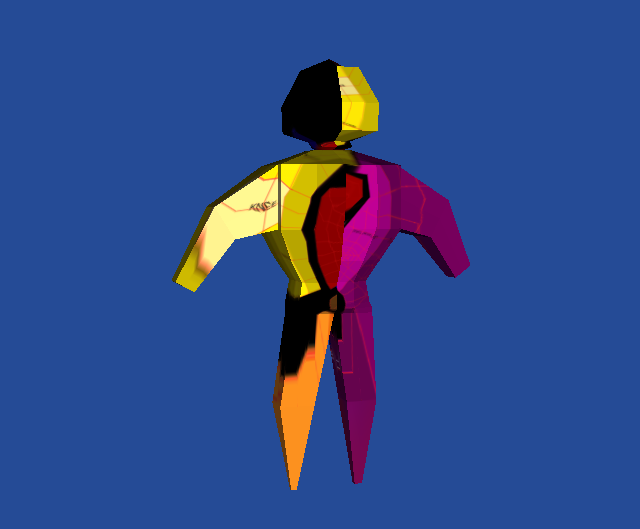
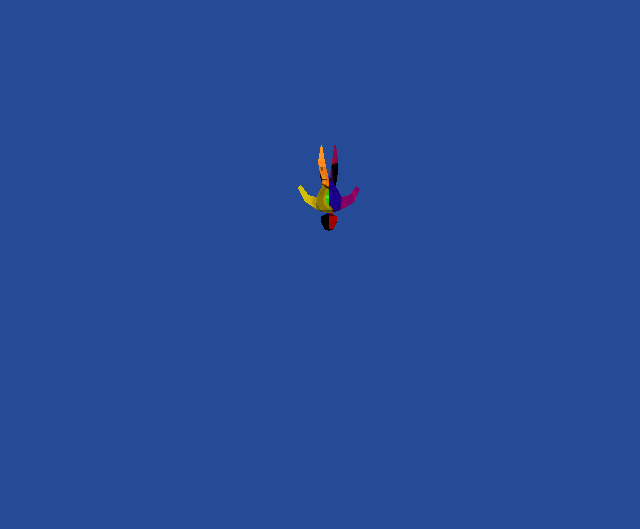
Before and after one commit to Ethanthecrazy/CannonAide, a plain HTML site: page index.html in a window 1280 px wide. Shown: the part 203-732 px from the top of the page, without its empty margins (311-951 px from the left). Drawn offline with nearby package versions, Linux system fonts and the light colour scheme; files whose address does not match are found by name.

Commit message:
Working updates and game manager loading.

```diff
--- a/index.html
+++ b/index.html
@@ -10,6 +10,8 @@
   <script type="text/javascript" src="source/lib//OBJLoader.js"></script>
   <script type="text/javascript" src="source/lib//Array.Prototype.Find.js"></script>
   <script type="text/javascript" src="source/renderer.js"></script>
+  <script type="text/javascript" src="source/game.manager.js"></script>
+  <script type="text/javascript" src="source/entities.js"></script>
 </head>
 
 <body>
@@ -19,27 +21,24 @@
   </div>
   <script>
 
-    var humanoid;
-
     init();
 
     function init() {
       window.engine.Renderer.Init( document.getElementById("viewport") );
-      window.engine.Renderer.Load();
+      window.engine.Renderer.Load( "resources/index.json" );
       window.engine.Renderer.onLoad = function(){
-        humanoid = window.engine.Renderer.CreateRenderObject("humanoid");
-        humanoid.scale.set( 64, 64, 64 );
-				humanoid.rotation.y = 90;
 
-        animate();
+        window.engine.GameManager.Start();
+        window.engine.GameManager.SpawnObject( "humanoid" );
+        main();
+
       };
     }
 
-    function animate() {
+    function main() {
 
-        requestAnimationFrame( animate );
-				humanoid.rotation.y += 0.01;
-
+        requestAnimationFrame( main );
+				window.engine.GameManager.Update();
         window.engine.Renderer.Render();
     }
 
--- /dev/null
+++ b/source/entities.js
@@ -0,0 +1,28 @@
+/* global GameObject */
+
+window.engine.GameManager.AddObjectFunction( "humanoid", function( _d3Object ){
+    var newObj = new GameObject( _d3Object, [] );
+
+    _d3Object.rotation.y = -3.14 / 2;
+    _d3Object.rotation.x = 3.14;
+    newObj.SetVelocity( 0, 0.5);
+
+    var fpsCounter = 0;
+    var fpsTimer = 0;
+
+    newObj.AddUpdateCallback( function( _fDT ) {
+       if( newObj.GetPosition().y > 35 ) {
+           newObj.SetPosition( 0, -40 );
+       }
+
+       fpsCounter++;
+       fpsTimer += _fDT;
+       if( fpsTimer > 1 ) {
+           console.log( fpsCounter );
+           fpsCounter = 0;
+           fpsTimer = 0;
+       }
+    });
+
+   return newObj;
+});
--- /dev/null
+++ b/source/game.manager.js
@@ -0,0 +1,166 @@
+/* global THREE */
+
+//==============================================================================
+function GameObject( _3DObject, _colliderList ) {
+    this.m_3vPrevPos = new THREE.Vector2( 0, 0 );
+    this.m_3vCurrPos = new THREE.Vector2( 0, 0 );
+
+    this.m_bCollisionPhysics = false;
+
+    this.m_3DObject = _3DObject;
+    this.m_3Colliders = _colliderList;
+
+    this.m_onUpdateCallbacks = [];
+    this.m_onCollisionCallbacks = [];
+    this.m_onDestroyCallbacks = [];
+}
+
+//==============================================================================
+GameObject.prototype.AddCollider = function( _collider ) {
+    this.m_3Colliders.push( _collider );
+};
+
+//==============================================================================
+GameObject.prototype.SetPosition = function( _x, _y ) {
+
+    var vOffset = new THREE.Vector2();
+    vOffset.subVectors( this.m_3vPrevPos, this.m_3vCurrPos );
+
+    this.m_3vCurrPos.set( _x, _y );
+    this.m_3vPrevPos.addVectors( this.m_3vCurrPos, vOffset );
+};
+
+//==============================================================================
+GameObject.prototype.GetPosition = function() {
+  return this.m_3vCurrPos;
+};
+
+//==============================================================================
+GameObject.prototype.SetVelocity = function( _x, _y ) {
+    var vNewVel = new THREE.Vector2( -_x, -_y );
+    this.m_3vPrevPos.addVectors( this.m_3vCurrPos, vNewVel );
+};
+
+//==============================================================================
+GameObject.prototype.Get3DObject = function() {
+  return this.m_3DObject;
+};
+
+GameObject.prototype.AddUpdateCallback = function( _callback ) {
+  this.m_onUpdateCallbacks.push( _callback.bind(this) );
+};
+
+//==============================================================================
+GameObject.prototype.Update = function( _fDelta ) {
+
+    for( var updateItr in this.m_onUpdateCallbacks ){
+        var currCall = this.m_onUpdateCallbacks[updateItr];
+        currCall( _fDelta );
+    }
+};
+
+//==============================================================================
+GameObject.prototype.FixedUpdate = function() {
+
+    var newPrevPos = this.m_3vCurrPos.clone();
+    this.m_3vCurrPos.multiplyScalar( 2 );
+    this.m_3vCurrPos.subVectors( this.m_3vCurrPos, this.m_3vPrevPos );
+    this.m_3vPrevPos = newPrevPos;
+
+    if( this.m_3DObject ) {
+        this.m_3DObject.position.x = this.m_3vCurrPos.x;
+        this.m_3DObject.position.y = this.m_3vCurrPos.y;
+    }
+};
+
+//==============================================================================
+GameObject.prototype.onCollision = function( _otherGameobject ) {
+
+    for( var itr in this.m_onCollisionCallbacks ){
+        var currCall = this.m_onCollisionCallbacks[itr];
+        currCall();
+    }
+};
+
+//==============================================================================
+GameObject.prototype.Destroy = function() {
+
+    for( var itr in this.m_onDestroyCallbacks ){
+        var currCall = this.m_onDestroyCallbacks[itr];
+        currCall();
+    }
+
+    window.engine.GameManager.RemoveGameObject( this );
+
+    if( this.m_3DObject ) {
+        window.engine.Renderer.Remove3DObject( this.m_3DObject );
+    }
+};
+
+var FIXED_TIMESTEP = 0.0333;
+
+//==============================================================================
+function GameManager() {
+    this.m_nLastUpdate = 0;
+    this.m_nFixedTimer = 0;
+    this.m_CreateFunctions = {};
+    this.m_GameObjects = [];
+}
+
+//==============================================================================
+GameManager.prototype.Start = function() {
+    this.m_nLastUpdate = Date.now();
+};
+
+//==============================================================================
+GameManager.prototype.AddObjectFunction = function( _name, _funcCreate ) {
+    this.m_CreateFunctions[ _name ] = _funcCreate;
+};
+
+//==============================================================================
+GameManager.prototype.SpawnObject = function( _name ) {
+
+    var d3Object = window.engine.Renderer.CreateRenderObject( _name );
+    var gameObject = null;
+
+    if( this.m_CreateFunctions[ _name ] ) {
+        gameObject = this.m_CreateFunctions[ _name ]( d3Object );
+    }
+    else {
+        gameObject = new GameObject( d3Object, [] );
+    }
+
+    this.m_GameObjects.push( gameObject );
+    return gameObject;
+};
+
+//==============================================================================
+GameManager.prototype.Update = function() {
+
+    // Calculate delta time
+    var now = Date.now();
+    var dt = ( now - this.m_nLastUpdate ) / 1000;
+    this.m_nLastUpdate = now;
+
+    this.m_GameObjects.forEach( function( currentValue, index, array ){
+        currentValue.Update( dt );
+    });
+
+    this.m_nFixedTimer += dt;
+    while( this.m_nFixedTimer > FIXED_TIMESTEP ) {
+        this.m_nFixedTimer -= FIXED_TIMESTEP;
+        this.m_GameObjects.forEach( function( currentValue, index, array ){
+            currentValue.FixedUpdate(FIXED_TIMESTEP);
+        });
+    }
+};
+
+//==============================================================================
+GameManager.prototype.RemoveGameObject = function( _object ) {
+    this.m_GameObjects.splice( this.m_GameObjects.indexOf( _object ), 1 );
+};
+
+if( !window.engine )
+    window.engine = {};
+
+window.engine.GameManager = new GameManager();
--- a/source/renderer.js
+++ b/source/renderer.js
@@ -38,11 +38,18 @@ Renderer.prototype.Init = function( canvas ) {
     var setWidth = window.innerWidth;
     var setHeight = window.innerHeight;
 
-    this.m_3Camera = new THREE.PerspectiveCamera(45,
-        setWidth /  setHeight,
-        0.1,
-        10000);
-    this.m_3Camera.position.z = 1000;
+    var unitsWidth = 64 * ( setWidth / setHeight );
+    var unitsHeight = 64;
+
+    this.m_3Camera = new THREE.OrthographicCamera(
+        unitsWidth / - 2,
+        unitsWidth / 2,
+        unitsHeight / 2,
+        unitsHeight / - 2,
+        1,
+        1000 );
+
+    this.m_3Camera.position.z = 500;
 
     this.m_3Renderer = new THREE.WebGLRenderer({
         canvas: canvas
@@ -59,16 +66,24 @@ Renderer.prototype.Init = function( canvas ) {
 
 //==============================================================================
 Renderer.prototype.onResize = function( _nWidth, _nHeight) {
-    this.m_3Camera.aspect = _nWidth / _nHeight;
+
+    var unitsWidth = 64 * ( _nWidth / _nHeight );
+    var unitsHeight = 64;
+
+    this.m_3Camera.left = unitsWidth / - 2;
+    this.m_3Camera.right = unitsWidth / 2;
+    this.m_3Camera.top = unitsHeight / 2;
+    this.m_3Camera.bottom = unitsHeight / - 2;
+
     this.m_3Camera.updateProjectionMatrix();
 
     this.m_3Renderer.setSize(_nWidth, _nHeight);
 };
 
 //==============================================================================
-Renderer.prototype.Load = function() {
+Renderer.prototype.Load = function( _path ) {
     var that = this;
-    $.getJSON("resources/index.json", function(_Index) {
+    $.getJSON( _path, function(_Index) {
 
         for( var objName in _Index.objects) {
             var currObj = _Index.objects[objName];
@@ -83,6 +98,11 @@ Renderer.prototype.Load = function() {
             that.m_3RenderObjects[ objName ] = currObj;
         }
     });
+};
+
+//==============================================================================
+Renderer.prototype.GetGameDimensions = function() {
+    return new THREE.Vector2( this.m_3Camera.right * 2, this.m_3Camera.top * 2 );
 };
 
 //==============================================================================
@@ -179,13 +199,8 @@ Renderer.prototype.CreateRenderObject = function(_name) {
 };
 
 //==============================================================================
-Renderer.prototype.RemoveRenderObject = function( _object ) {
-    if( _object.meshes ) {
-        for( var i = 0; i < _object.meshes.length; ++i ) {
-            var currMesh = _object.meshes[i];
-            this.m_3Scene.remove( currMesh );
-        }
-    }
+Renderer.prototype.Remove3DObject = function( _object ) {
+    this.m_3Scene.remove( _object );
 };
 
 //==============================================================================
```
